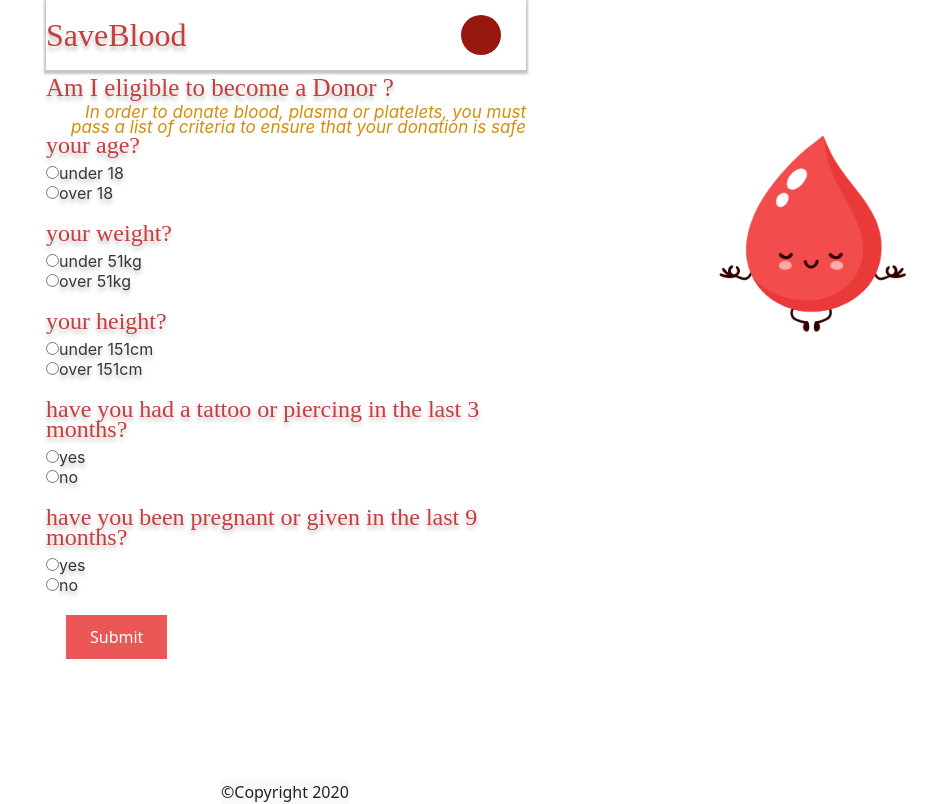
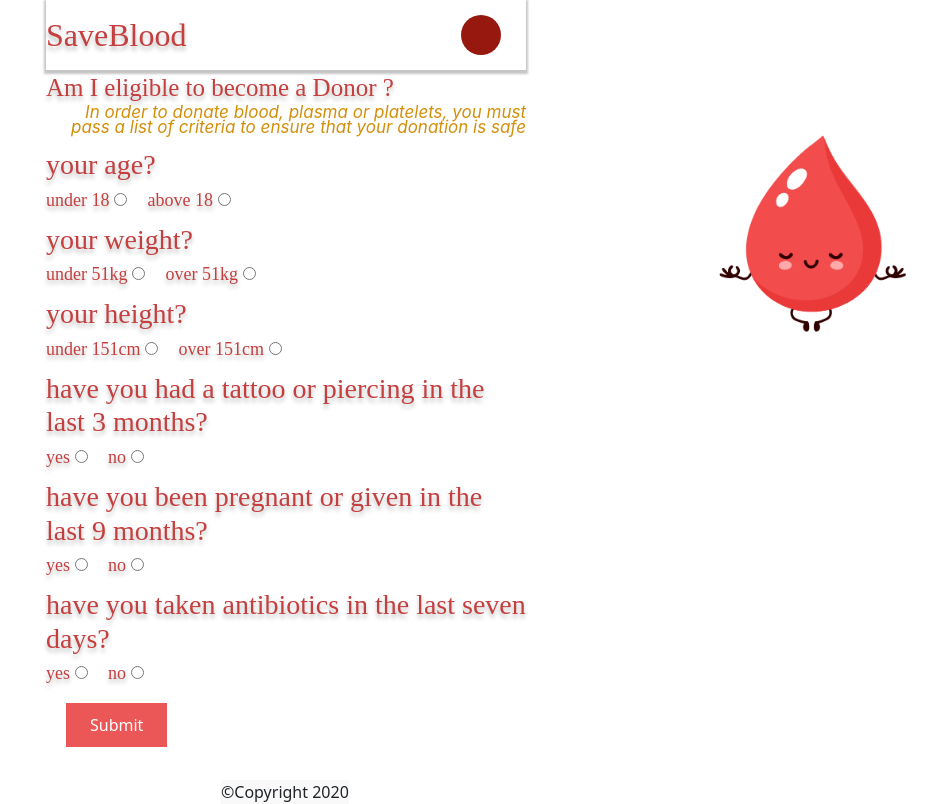
Before and after one commit to yasminpurcino/IOD, a React (Create React App) app in the folder SaveBlood - project/SaveBlood/frontend/: page /quiz in a window 1280 px wide. Shown: the whole page, without its empty margins (354-1280 px from the left). Built offline with nearby package versions, Linux system fonts and the light colour scheme.

Commit message:
quiz form is working now

```diff
--- a/SaveBlood - project/SaveBlood/frontend/src/Components/Quiz.js
+++ b/SaveBlood - project/SaveBlood/frontend/src/Components/Quiz.js
@@ -7,143 +7,93 @@ function Quiz() {
 
         <div>
             <div className="imgLogoQuiz">
-      <img src={Logo} alt="logo" />
+                <img src={Logo}
+                    alt="logo"/>
             </div>
-
-
             <div className="titleQuiz">Am I eligible to become a Donor ?
             </div>
 
             <div className="textQuiz">
                 In order to donate blood, plasma or platelets, you must pass a list of criteria to ensure that your donation is safe
             </div>
-
             <div>
-        <fieldset className='formQuiz'>
-          <legend className='textForm'>your age? </legend>
-          <input
-            type="radio"
-            id="<18"
-            name="age"
-            value="<18"
-
-          />
-          <label className='label' htmlFor="<18"> under 18
+                <form className='formQuiz'>
+                    <h3 className='textForm'>your age?
+                    </h3>
+                    <label>
+                        under 18
+                        <input className='radioForm' name="age" type="radio"/>
+                    </label>
+                    <label>
+                        above 18
+                        <input className='radioForm' name="age" type="radio"/>
                     </label>
 
-          <br />
-          <input
-          type="radio"
-          id=">18"
-          name="age"
-          value="no"
+                    <h3 className='textForm'>your weight?
+                    </h3>
+                    <label>
+                        under 51kg
+                        <input className='radioForm' name="weight" type="radio"/>
+                    </label>
+                    <label>
+                        over 51kg
+                        <input className='radioForm' name="weight" type="radio"/>
+                    </label>
 
-          />
-          <label className='label' htmlFor="no">over 18</label>
 
-          <br />
-          <br></br>
+                    <h3 className='textForm'>your height?
+                    </h3>
+                    <label>
+                        under 151cm
+                        <input className='radioForm' name="height" type="radio"/>
+                    </label>
+                    <label>
+                        over 151cm
+                        <input className='radioForm' name="height" type="radio"/>
+                    </label>
 
-          <legend className='textForm'>your weight? </legend>
-          <input
-            type="radio"
-            id="<51"
-            name="weight"
-            value="<51"
 
-          />
-          <label className='label' htmlFor="<51"> under 51kg</label>
+                    <h3 className='textForm'>have you had a tattoo or piercing in the last 3 months?
+                    </h3>
+                    <label>
+                        yes
+                        <input className='radioForm' name="tattoo" type="radio"/>
+                    </label>
+                    <label>
+                        no
+                        <input className='radioForm' name="tattoo" type="radio"/>
+                    </label>
 
-          <br />
-          <input
-            type="radio"
-            id=">51"
-            name="weight"
-            value="no"
+                    <h3 className='textForm'>have you been pregnant or given in the last 9 months?
+                    </h3>
+                    <label>
+                        yes
+                        <input className='radioForm' name="pregnant" type="radio"/>
+                    </label>
+                    <label>
+                        no
+                        <input className='radioForm' name="pregnant" type="radio"/>
+                    </label>
 
-          />
-          <label className='label' htmlFor="no">over 51kg</label>
+                    <h3 className='textForm'>have you taken antibiotics in the last seven days?
+                    </h3>
+                    <label>
+                        yes
+                        <input className='radioForm' name="antibiotics" type="radio"/>
+                    </label>
+                    <label>
+                        no
+                        <input className='radioForm' name="antibiotics" type="radio"/>
+                    </label>
 
-          <br />
-          <br></br>
-
-          <legend className='textForm'>your height? </legend>
-          <input
-            type="radio"
-            id="<151cm"
-            name="height"
-            value="yes"
-
-          />
-          <label className='label' htmlFor="<151cm">under 151cm</label>
-
-          <br />
-          <input
-            type="radio"
-            id=">151cm"
-            name="antibiotics"
-            value="no"
-
-          />
-          <label className='label' htmlFor=">151cm"> over 151cm</label>
-
-          <br />
-          <br></br>
-
-          <legend className='textForm'>have you had a tattoo or piercing in the last 3 months? </legend>
-          <input
-            type="radio"
-            id="yes"
-            name="tattoo"
-            value="yes"
-
-          />
-          <label className='label' htmlFor="yes">yes</label>
-
-          <br />
-          <input
-            type="radio"
-            id="no"
-            name="tattoo"
-            value="no"
-
-          />
-          <label className='label' htmlFor="no">no</label>
-
-          <br />
-
-          <br></br>
-
-          <legend className='textForm'>have you been pregnant or given in the last 9 months?</legend>
-          <input
-            type="radio"
-            id="yes"
-            name="pregnant"
-            value="yes"
-
-          />
-          <label className='label' htmlFor="yes">yes</label>
-
-          <br />
-          <input
-            type="radio"
-            id="no"
-            name="pregnant"
-            value="no"
-
-          />
-          <label className='label' htmlFor="no">no</label>
-
-          <br />
-
-        </fieldset>
+                </form>
             </div>
 
-      <button  type="submit" className="btnQuiz"> Submit
+            <button type="submit" className="btnQuiz">
+                Submit
             </button>
 
         </div>
-
 
 
     )
--- a/SaveBlood - project/SaveBlood/frontend/src/index.css
+++ b/SaveBlood - project/SaveBlood/frontend/src/index.css
@@ -789,3 +789,13 @@ z-index: 1;
   border-radius: 5px;
   margin: 10px auto;
 }
+
+.textForm{
+  margin-top: 13px;
+
+}
+
+.radioForm{
+  margin-right: 20px;
+  margin-left: 5px;
+}
```
Lines whose indentation alone changed are shown as unchanged.
